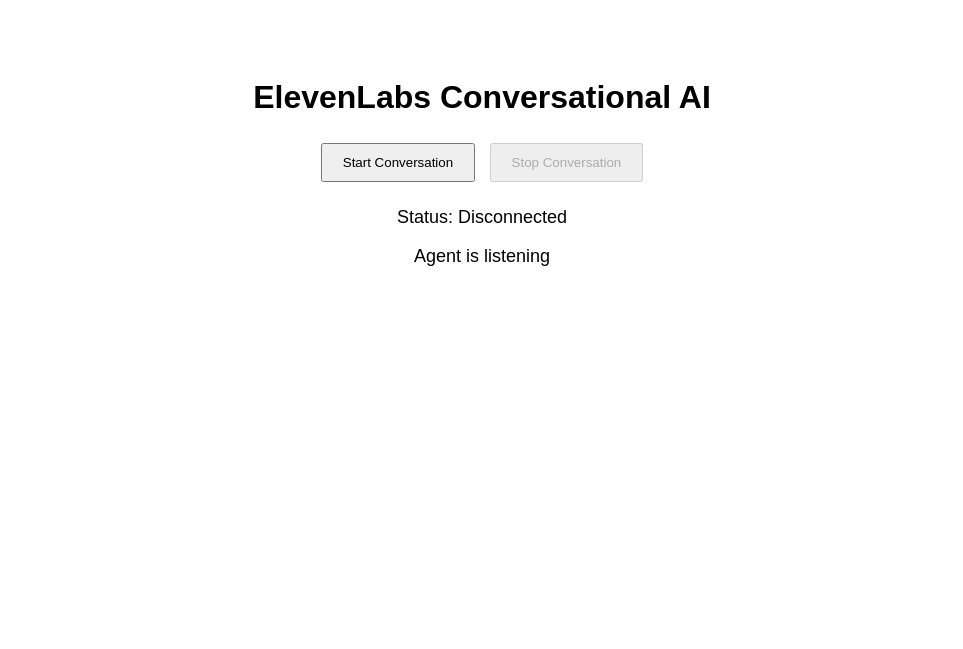
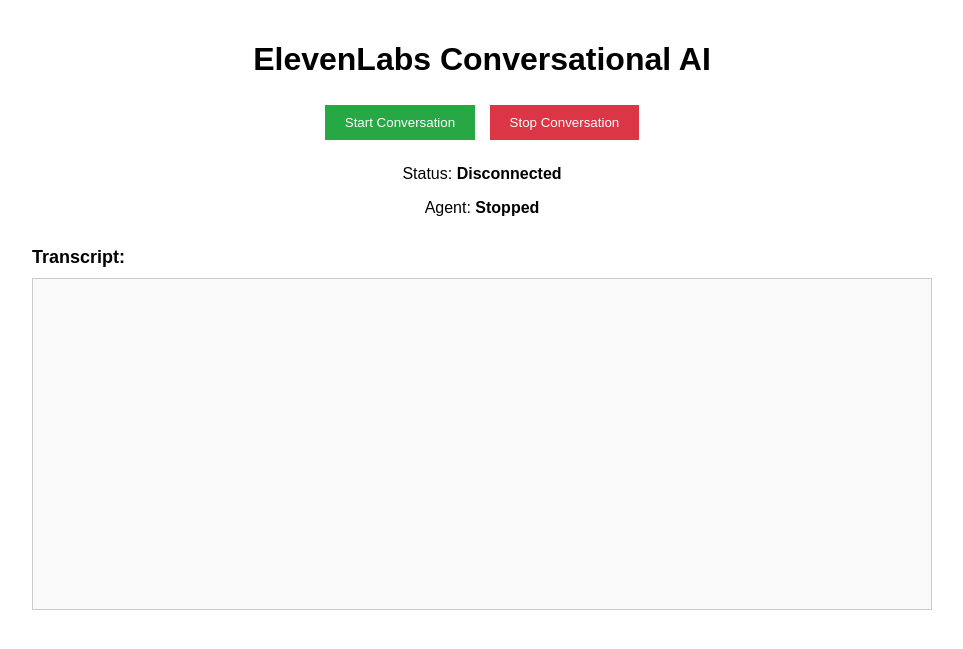
Before and after one commit to oloshandro/11labs-voice-agent, a Flask app: page / in a window 1280 px wide. Shown: the top 649 px of the page, without its empty margins (158-1121 px from the left). Run offline with Flask 3, Linux system fonts and the light colour scheme; parts of the project's set-up code (start-up, migrations or seed data) failed here and were passed over.

Commit message:
added outputting transcript in UI

```diff
--- a/app/routes/routes.py
+++ b/app/routes/routes.py
@@ -15,3 +15,14 @@
     def stop():
         current_app.agent_controller.stop()
         return jsonify({"status": "stopped"})
+
+    @app.route("/transcript", methods=["GET"])
+    def get_transcript():
+        # Get the starting index for incremental fetching
+        start_index = int(request.args.get('start', 0))
+        # Return transcript entries from start_index onwards
+        transcript = current_app.agent_controller.transcript_log[start_index:]
+        return jsonify({
+            "transcript": transcript,
+            "total": len(current_app.agent_controller.transcript_log)
+        })
--- a/app/static/script.js
+++ b/app/static/script.js
@@ -2,14 +2,61 @@
 const stopButton = document.getElementById('stopButton');
 const connectionStatus = document.getElementById('connectionStatus');
 const agentStatus = document.getElementById('agentStatus');
+const transcriptBox = document.getElementById('transcriptBox');
+
+let transcriptIndex = 0;
+let pollingInterval = null;
+
+// Function to fetch and display new transcript entries
+async function pollTranscript() {
+    try {
+        const res = await fetch(`/transcript?start=${transcriptIndex}`);
+        if (!res.ok) return;
+
+        const data = await res.json();
+
+        // Append new transcript lines
+        data.transcript.forEach(line => {
+            const p = document.createElement('p');
+            p.style.margin = '5px 0';
+
+            if (line.startsWith('User:')) {
+                p.style.color = '#0066cc';
+                p.style.fontWeight = 'bold';
+            } else if (line.startsWith('Agent:')) {
+                p.style.color = '#28a745';
+                p.style.fontWeight = 'bold';
+            }
+
+            p.textContent = line;
+            transcriptBox.appendChild(p);
+        });
+
+        // Update the index
+        transcriptIndex = data.total;
+
+        // Auto-scroll to bottom
+        transcriptBox.scrollTop = transcriptBox.scrollHeight;
+    } catch (error) {
+        console.error('Error fetching transcript:', error);
+    }
+}
 
 startButton.addEventListener('click', async () => {
     const res = await fetch('/start', { method: 'POST' });
     if (res.ok) {
         connectionStatus.textContent = 'Connected';
-        agentStatus.textContent = 'listening';
+        connectionStatus.style.color = '#28a745';
+        agentStatus.textContent = 'Listening';
         startButton.disabled = true;
         stopButton.disabled = false;
+
+        // Clear previous transcript
+        transcriptBox.innerHTML = '';
+        transcriptIndex = 0;
+
+        // Start polling every 3 seconds (longer interval to reduce load)
+        pollingInterval = setInterval(pollTranscript, 3000);
     }
 });
 
@@ -17,8 +64,18 @@
     const res = await fetch('/stop', { method: 'POST' });
     if (res.ok) {
         connectionStatus.textContent = 'Disconnected';
-        agentStatus.textContent = 'stopped';
+        connectionStatus.style.color = '#dc3545';
+        agentStatus.textContent = 'Stopped';
         startButton.disabled = false;
         stopButton.disabled = true;
+
+        // Stop polling
+        if (pollingInterval) {
+            clearInterval(pollingInterval);
+            pollingInterval = null;
+        }
+
+        // Final poll to get remaining transcript
+        await pollTranscript();
     }
 });
--- a/app/templates/index.html
+++ b/app/templates/index.html
@@ -5,16 +5,24 @@
         <meta name="viewport" content="width=device-width, initial-scale=1.0" />
         <title>ElevenLabs Conversational AI</title>
     </head>
-    <body style="font-family: Arial, sans-serif; text-align: center; padding: 50px;">
-        <h1>ElevenLabs Conversational AI</h1>
-        <div style="margin-bottom: 20px;">
-            <button id="startButton" style="padding: 10px 20px; margin: 5px;">Start Conversation</button>
-            <button id="stopButton" style="padding: 10px 20px; margin: 5px;" disabled>Stop Conversation</button>
+    <body style="font-family: Arial, sans-serif; padding: 20px; max-width: 900px; margin: 0 auto;">
+        <h1 style="text-align: center;">ElevenLabs Conversational AI</h1>
+
+        <div style="text-align: center; margin-bottom: 20px;">
+            <button id="startButton" style="padding: 10px 20px; margin: 5px; background: #28a745; color: white; border: none; cursor: pointer;">Start Conversation</button>
+            <button id="stopButton" style="padding: 10px 20px; margin: 5px; background: #dc3545; color: white; border: none; cursor: pointer;" disabled>Stop Conversation</button>
         </div>
-        <div style="font-size: 18px;">
-            <p>Status: <span id="connectionStatus">Disconnected</span></p>
-            <p>Agent is <span id="agentStatus">listening</span></p>
+
+        <div style="text-align: center; margin-bottom: 20px; font-size: 16px;">
+            <p>Status: <span id="connectionStatus" style="font-weight: bold;">Disconnected</span></p>
+            <p>Agent: <span id="agentStatus" style="font-weight: bold;">Stopped</span></p>
         </div>
+
+        <div style="margin-top: 30px;">
+            <h2 style="font-size: 18px; margin-bottom: 10px;">Transcript:</h2>
+            <div id="transcriptBox" style="border: 1px solid #ccc; padding: 15px; min-height: 300px; max-height: 500px; overflow-y: auto; background: #f9f9f9; font-size: 14px; line-height: 1.8;"></div>
+        </div>
+
         <script type="module" src="/static/script.js"></script>
     </body>
 </html>
```
